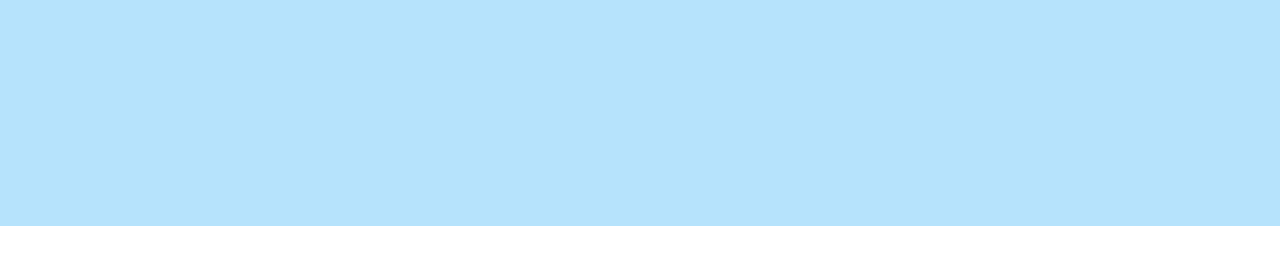
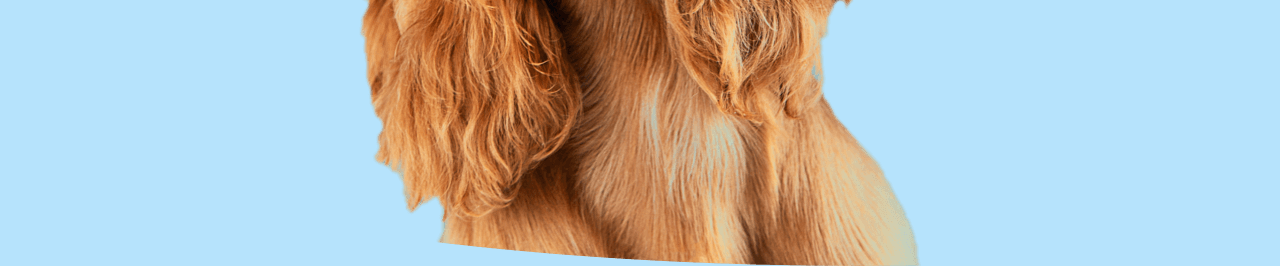
Before and after one commit to AlejandraMRuiz/pup-shop, a plain HTML site: page index.html in a window 1280 px wide. Shown: the part 374-654 px from the top of the page. Drawn offline with nearby package versions, Linux system fonts and the light colour scheme.

Commit message:
solution for SIGN UP btn mysteriously presents itself...

```diff
--- a/style.css
+++ b/style.css
@@ -34,9 +34,51 @@ ul {
 .hero {
   background: url('./images/png/dog-hero.png') no-repeat center bottom;
   background-color: #b6e3fc;
-  height: 600px;
+
+  /* height: 600px;
   background-size: 300px;
+  width:cover;
+  border-bottom-left-radius:50%;
+  border-bottom-right-radius:50%; */
+
+  /* attempt to trim bottom of dog image by decreasing height by 100: doesn't work. Left task incomplete.*/
+  /* height: 500px;
+  background-size: 300px;
+  width:cover;
+  border-bottom-left-radius:50%;
+  border-bottom-right-radius:50%; */
+
+  /* another way of building a curved div: */
+  /* (use with .hero:after) */
+  /* width: 100%;
+  height: 500px;
+  background: transparent;
+  border-top-left-radius: 50% 50%;
+  border-top-right-radius: 50% 50%;
+  transform: rotate(180deg);
+  position: relative;
+  overflow: hidden; */
+
+/* mid 3rd way of creating curve (as other curve was TOO curvy), we mysteriously fix the SIGN UP btn... wtf, I'll take it */
+    position: relative;
+    width: 100%;
+    height: 80vh;
+    display: flex;
+    justify-content: center;
+    align-items: center;
+    overflow: hidden;
 }
+
+/* .hero:after {
+
+    content: '';
+    width: 100%;
+    height: 500%;
+    position: absolute;
+    top: 0;
+    background: black;
+
+} */
 
 .navbar {
   display: flex;
```
Also changed, not shown: images/png/dog-hero.png (added), images/png/dog-hero@2x.png (added), images/png/dog-popup.png (added), images/png/dog-popup@2x.png (added), images/png/dog.png (added), images/png/dog@2x.png (added), images/png/pattern-desktop.png (added), images/png/pattern-mobile.png (added), images/png/product1.png (added), images/png/product1@2x.png (added), images/png/product2.png (added), images/png/product2@2x.png (added), images/png/product3.png (added), images/png/product3@2x.png (added), 2 other files.
